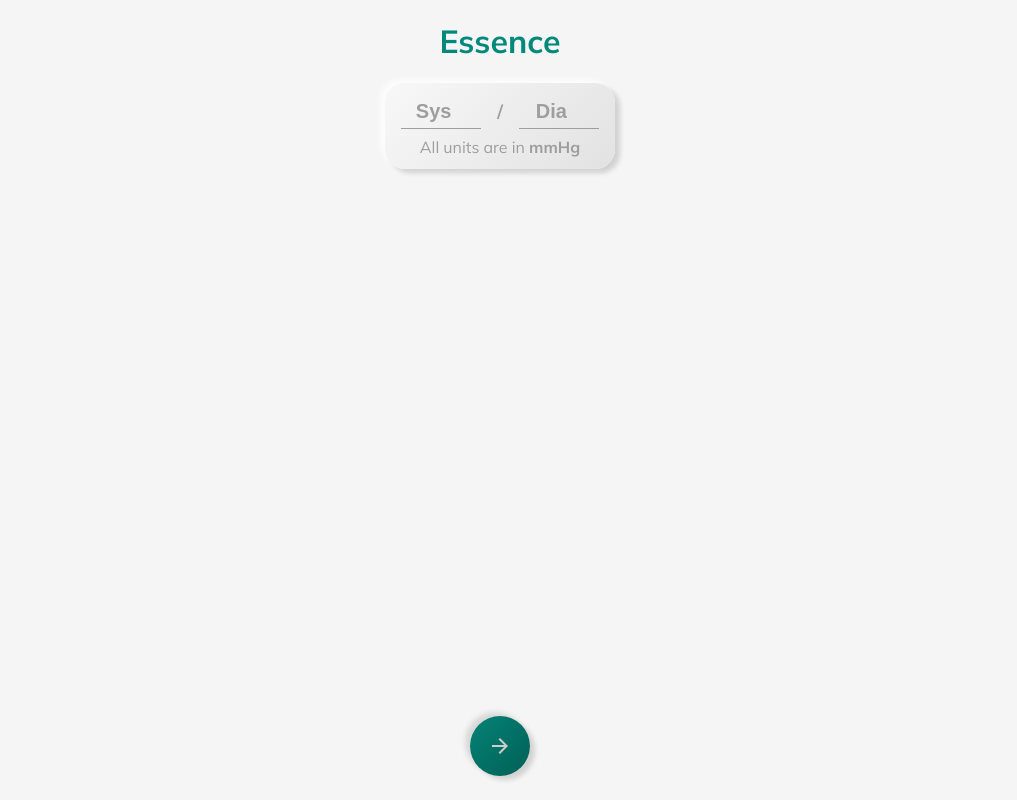
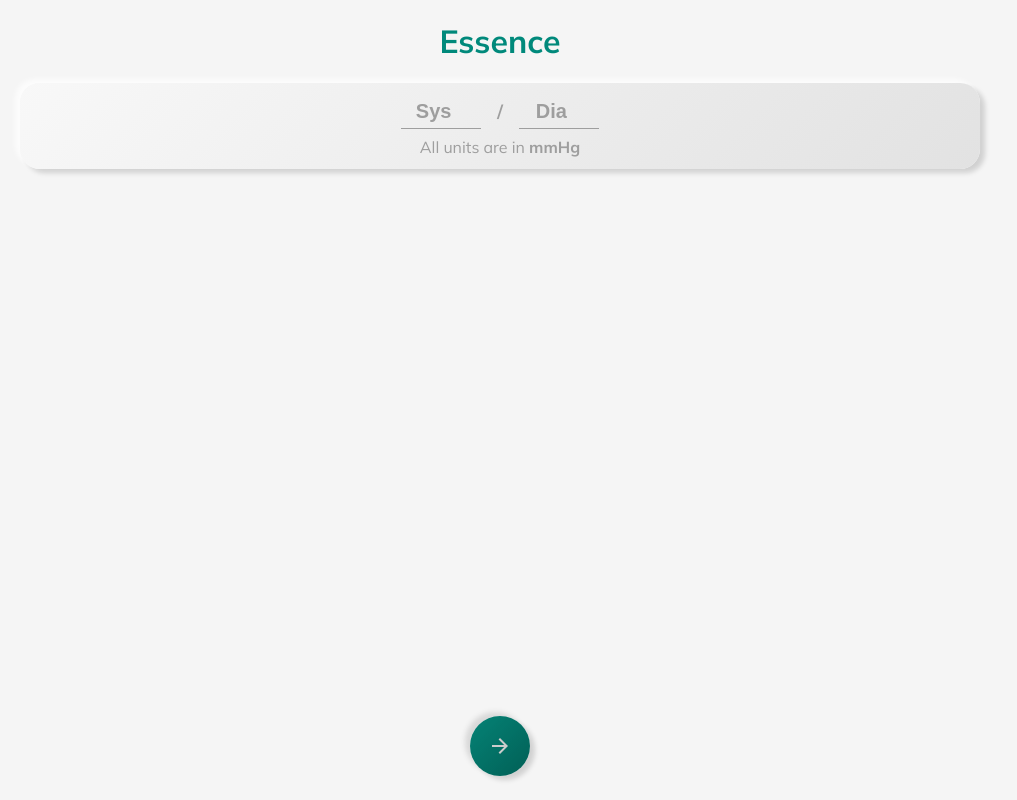
Before and after one commit to SandyDev00076/essence, a React (Create React App) app: page / in a window 1280 px wide. Shown: the whole page, without its empty margins (140-1157 px from the left). Built offline with nearby package versions, Linux system fonts and the light colour scheme.

Commit message:
add width boundaries

```diff
--- a/src/components/BPInputs/BPInputs.module.scss
+++ b/src/components/BPInputs/BPInputs.module.scss
@@ -4,6 +4,7 @@
   @extend %neu;
   @extend %pad;
   @extend %greyGrad;
+  @extend %card;
   text-align: center;
 }
 
@@ -14,7 +15,7 @@
 .inputs {
   display: flex;
   align-items: center;
-  justify-content: space-between;
+  justify-content: center;
   margin-bottom: 8px;
   font-size: 18px;
 }
--- a/src/styles/_shared.scss
+++ b/src/styles/_shared.scss
@@ -1,3 +1,7 @@
+%card {
+  width: 75%;
+}
+
 %neu {
   box-shadow: -5px -4px 5px rgba(255, 255, 255, 0.7),
     5px 4px 5px rgba(0, 0, 0, 0.15);
```
